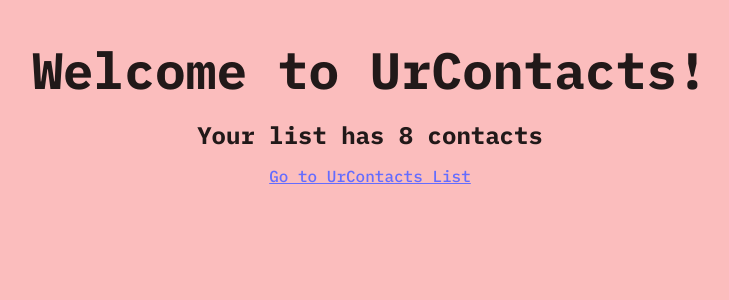
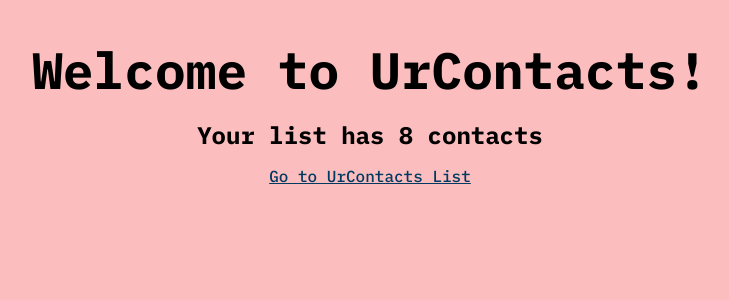
Before and after one commit to dyazdani/contact-list, a React (Vite) app: page / in a window 1280 px wide. Shown: the top 300 px of the page, without its empty margins (270-999 px from the left). Built offline with nearby package versions, Linux system fonts and the light colour scheme; data requests are answered from the project's data file.

Commit message:
Changing color palette

```diff
--- a/src/index.css
+++ b/src/index.css
@@ -1,16 +1,20 @@
 :root {
   font-family: 'IBM Plex Mono', monospace;
-  color: rgba(0, 0, 0, 0.87);
+  color: #000000;
   background-color: #fbbdbd;
+}
+
+address {
+  color: #000000;
 }
 
 a {
   font-weight: 500;
-  color: #646cff;
+  color: #003961;
   text-decoration: underline;
 }
 a:hover {
-  color: #535bf2;
+  color: #001B2E;
 }
 
 #root {
@@ -57,12 +61,12 @@ button {
   font-size: 1em;
   font-weight: 500;
   font-family: inherit;
-  background-color: #81bcc4;
+  background-color: #ffdc5e;
   cursor: pointer;
   transition: border-color 0.25s;
 }
 button:hover {
-  border-color: #646cff;
+  border-color: #001B2E;
 }
 button:focus,
 button:focus-visible {
```
